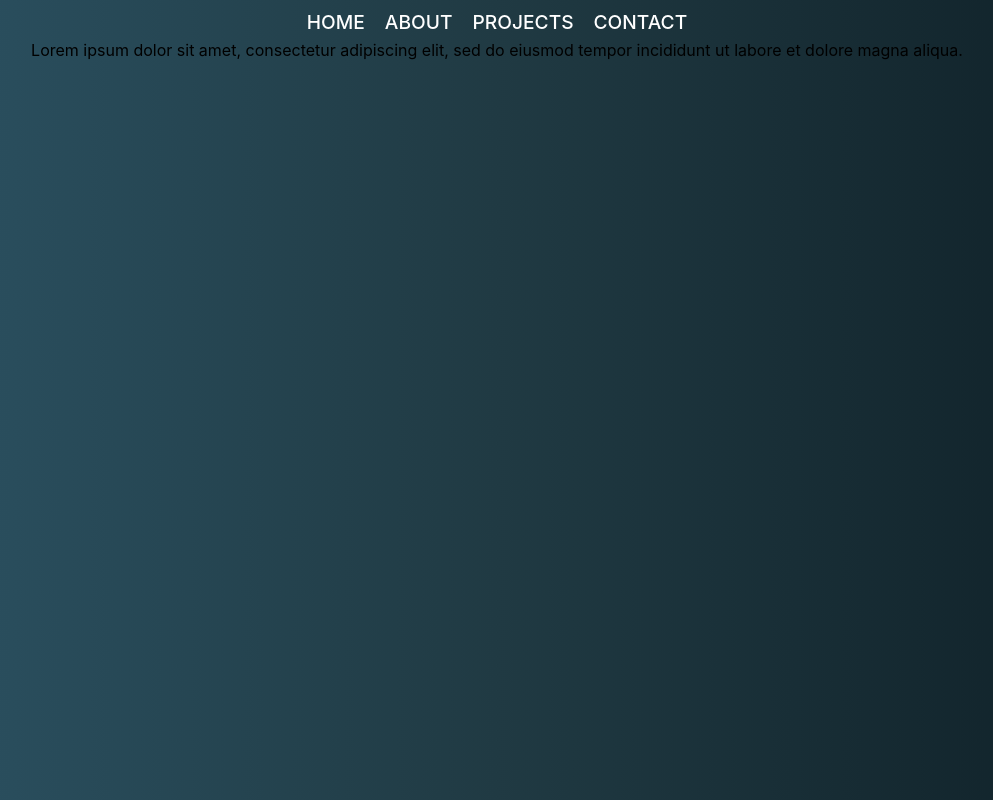
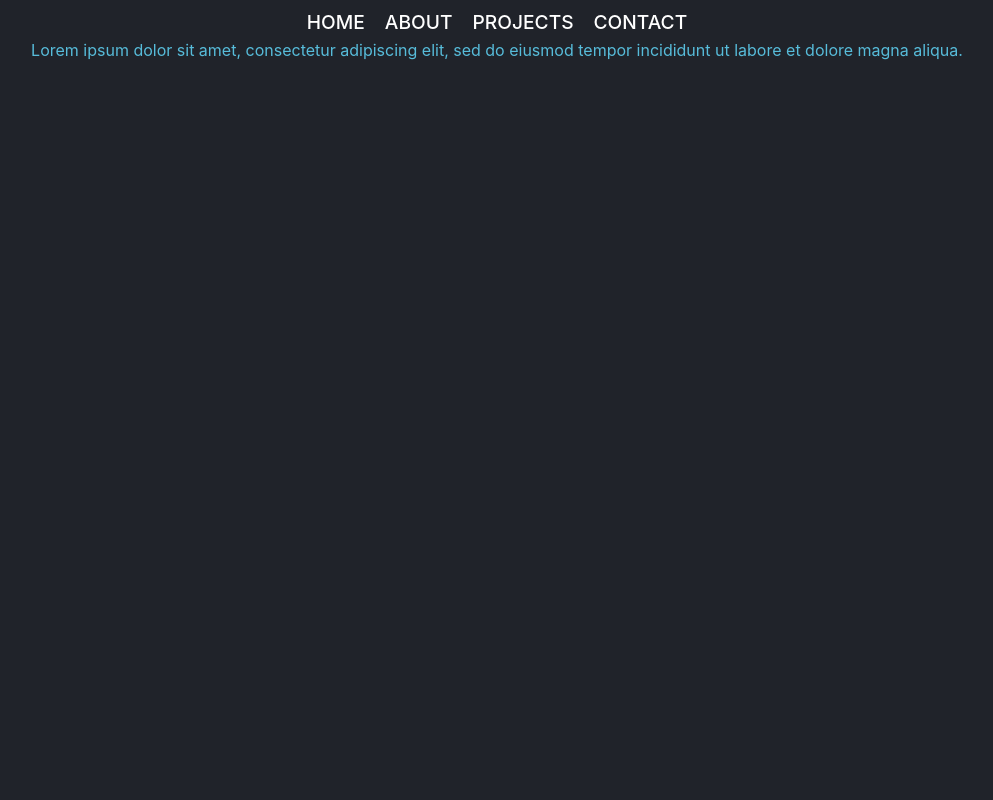
Before and after one commit to chintan0513/Portfolio, a React (Create React App) app: page / in a window 1280 px wide. Shown: the whole page, without its empty margins (143-1136 px from the left). Built offline with nearby package versions, Linux system fonts and the light colour scheme.

Commit message:
theme done

```diff
--- a/package.json
+++ b/package.json
@@ -8,6 +8,7 @@
     "@testing-library/user-event": "^13.5.0",
     "react": "^18.2.0",
     "react-dom": "^18.2.0",
+    "react-icons": "^4.6.0",
     "react-router": "^6.4.3",
     "react-router-dom": "^6.4.3",
     "react-scripts": "5.0.1",
--- a/src/components/Footer.js
+++ b/src/components/Footer.js
@@ -7,6 +7,9 @@ const Footer = () => {
                 <p>Lorem ipsum dolor sit amet, consectetur adipiscing elit, sed do eiusmod tempor incididunt ut labore et dolore magna aliqua.
                 </p>
             </div>
+            <div className="social-media">
+
+            </div>
         </div>
 
      );
--- a/src/index.css
+++ b/src/index.css
@@ -1,9 +1,8 @@
 body {
   margin: 0;
   padding: 0;
-  background: #0F2027;  /* fallback for old browsers */
-  background: -webkit-linear-gradient(to right, #2C5364, #203A43, #0F2027);  /* Chrome 10-25, Safari 5.1-6 */
-  background: linear-gradient(to right, #2C5364, #203A43, #0F2027); /* W3C, IE 10+/ Edge, Firefox 16+, Chrome 26+, Opera 12+, Safari 7+ */
+  background: rgb(32, 35, 42);
+  color: #57BCDA;
   box-sizing: border-box;
   font-family: -apple-system, BlinkMacSystemFont, 'Segoe UI', 'Roboto', 'Oxygen',
     'Ubuntu', 'Cantarell', 'Fira Sans', 'Droid Sans', 'Helvetica Neue',
```
Also changed, not shown: 1 other file (tests, documents, lock files or other folders).
